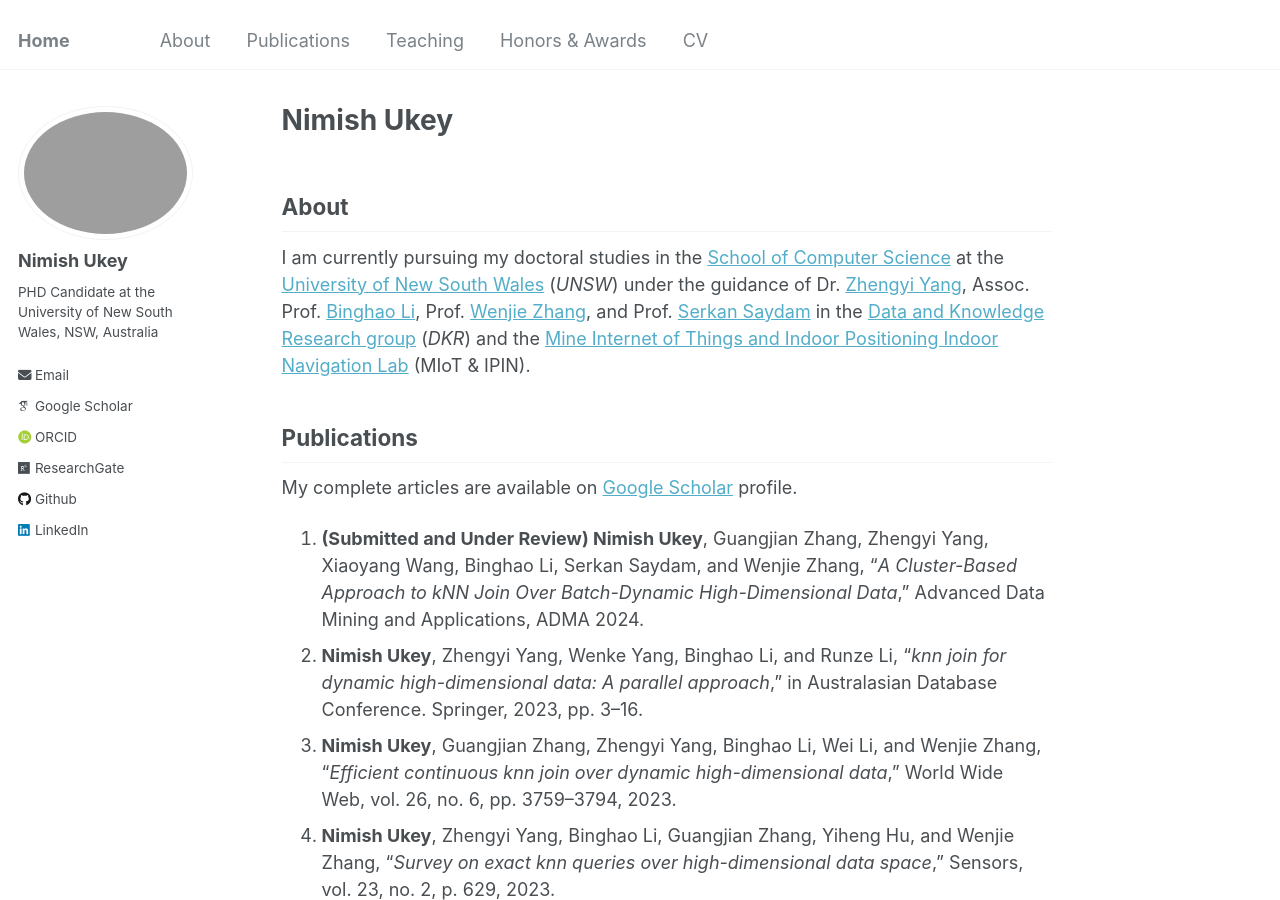
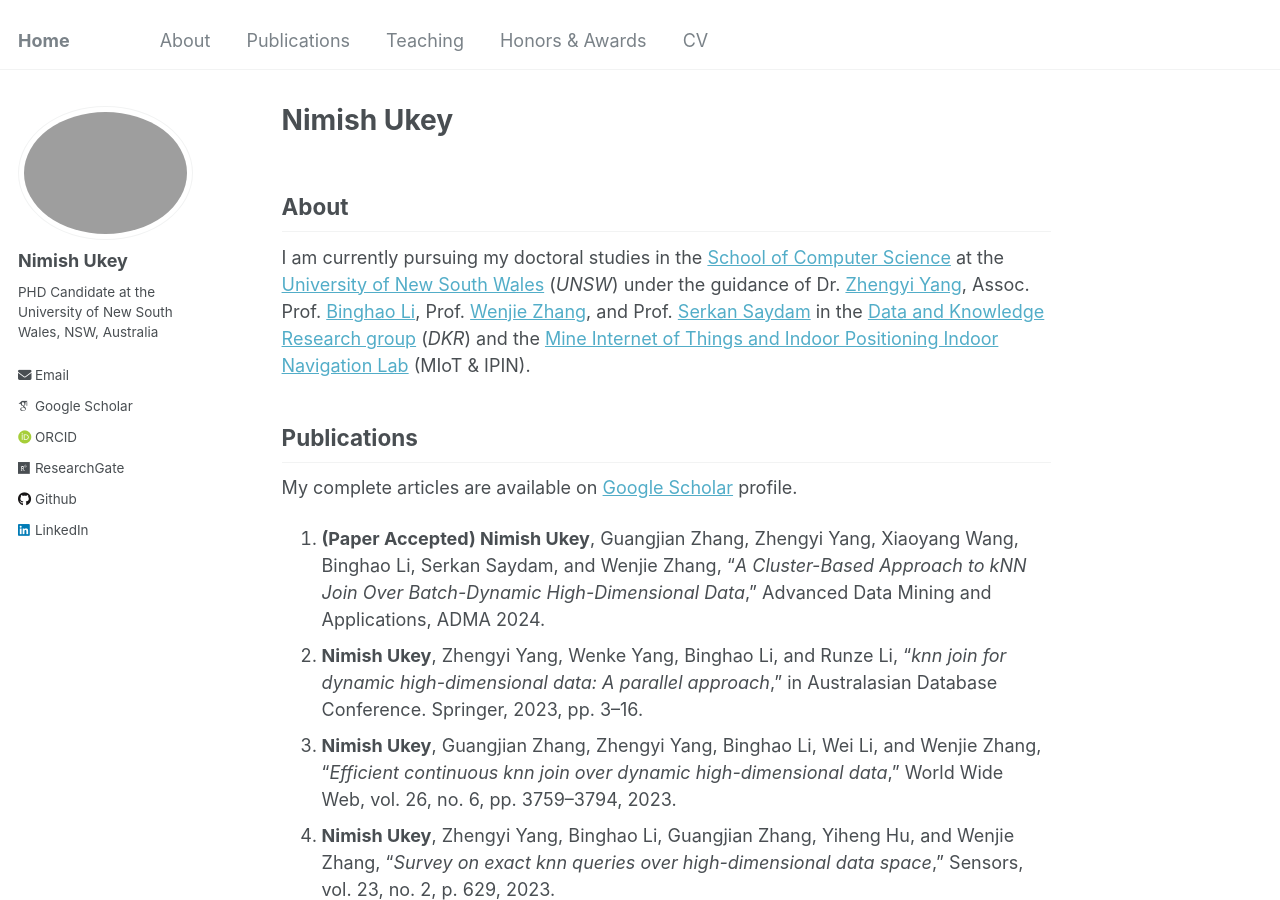
Before and after one commit to nimishukey/nimishukey.github.io, a Jekyll site: the page built from _pages/about.md, in a window 1280 px wide and 900 px high. Built offline with Jekyll 4.4.1, drawn with Linux system fonts in a browser that asks for light colours; some web fonts are replaced.

Commit message:
Update about.md

```diff
--- a/_pages/about.md
+++ b/_pages/about.md
@@ -13,7 +13,7 @@ I am currently pursuing my doctoral studies in the [School of Computer Science](
 <h2 id="publications"> Publications </h2>
 My complete articles are available on [Google Scholar](https://scholar.google.com.au/citations?user=zOsfTjIAAAAJ&hl=en&oi=ao) profile.
 
-1. **(Submitted and Under Review) Nimish Ukey**, Guangjian Zhang, Zhengyi Yang, Xiaoyang Wang, Binghao Li, Serkan Saydam, and Wenjie Zhang, “*A Cluster-Based Approach to kNN Join Over Batch-Dynamic High-Dimensional Data*,” Advanced Data Mining and Applications, ADMA 2024.
+1. **(Paper Accepted) Nimish Ukey**, Guangjian Zhang, Zhengyi Yang, Xiaoyang Wang, Binghao Li, Serkan Saydam, and Wenjie Zhang, “*A Cluster-Based Approach to kNN Join Over Batch-Dynamic High-Dimensional Data*,” Advanced Data Mining and Applications, ADMA 2024.
 2. **Nimish Ukey**, Zhengyi Yang, Wenke Yang, Binghao Li, and Runze Li, “*knn join for dynamic high-dimensional data: A parallel approach*,” in Australasian Database Conference. Springer, 2023, pp. 3–16.
 3. **Nimish Ukey**, Guangjian Zhang, Zhengyi Yang, Binghao Li, Wei Li, and Wenjie Zhang, “*Efficient continuous knn join over dynamic high-dimensional data*,” World Wide Web, vol. 26, no. 6, pp. 3759–3794, 2023.
 4. **Nimish Ukey**, Zhengyi Yang, Binghao Li, Guangjian Zhang, Yiheng Hu, and Wenjie Zhang, “*Survey on exact knn queries over high-dimensional data space*,” Sensors, vol. 23, no. 2, p. 629, 2023.
```
